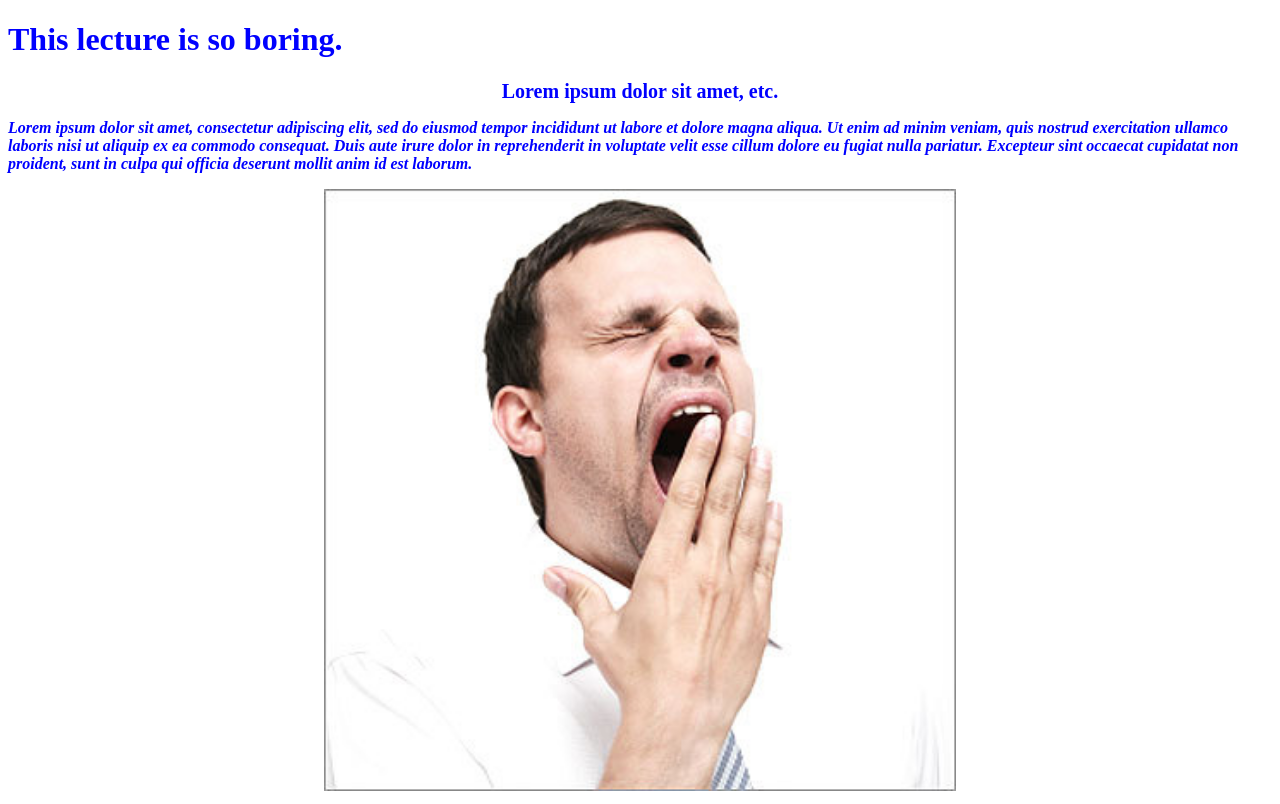
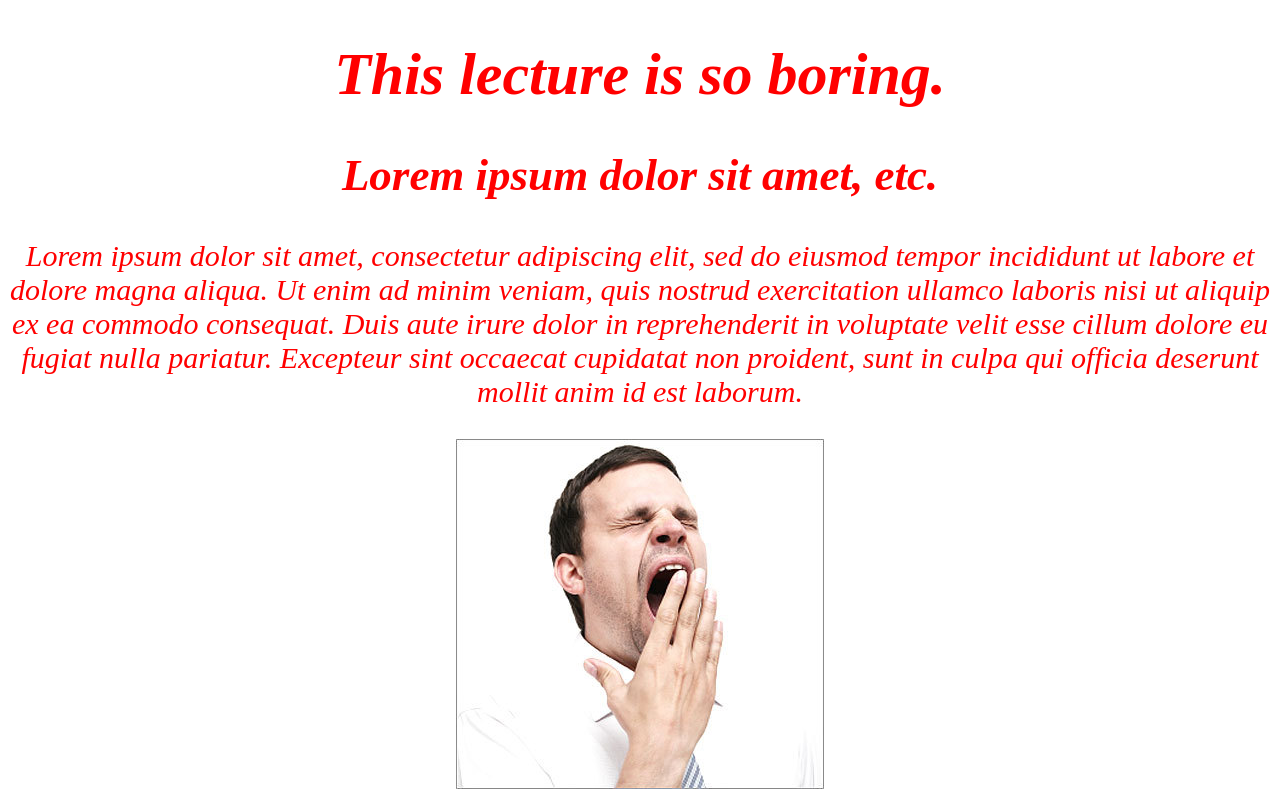
Before and after one commit to leqiangzhu/newboring, a plain HTML site: page index.html in a window 1280 px wide. Drawn offline with Linux system fonts and the light colour scheme.

Commit message:
Rewrite the boring-lecture page and remove the intro class from the elements themselves, and create a <div> with the intro class to hold the elements.

```diff
--- a/css/styles.css
+++ b/css/styles.css
@@ -20,3 +20,10 @@ img.intro{
   margin-right: auto;
   width: 50%;
 }
+
+.intro{
+  color: red;
+  text-align: center;
+  font-size: 30px;
+  font-style: italic;
+}
--- a/index.html
+++ b/index.html
@@ -4,10 +4,10 @@
     <link href="css/styles.css" rel="stylesheet" type="text/css">
     <title>Boring Lecture</title>
   </head>
-<body>
+<body><div class="intro">
   <h1>This lecture is so boring.</h1>
-    <h2 class="intro">Lorem ipsum dolor sit amet, etc.</h2>
-      <p class="intro">Lorem ipsum dolor sit amet, consectetur adipiscing elit, sed do eiusmod tempor incididunt ut labore et dolore magna aliqua. Ut enim ad minim veniam, quis nostrud exercitation ullamco laboris nisi ut aliquip ex ea commodo consequat. Duis aute irure dolor in reprehenderit in voluptate velit esse cillum dolore eu fugiat nulla pariatur. Excepteur sint occaecat cupidatat non proident, sunt in culpa qui officia deserunt mollit anim id est laborum.</p>
-      <img src="img/yawning.jpg" class="intro">
+    <h2>Lorem ipsum dolor sit amet, etc.</h2>
+      <p>Lorem ipsum dolor sit amet, consectetur adipiscing elit, sed do eiusmod tempor incididunt ut labore et dolore magna aliqua. Ut enim ad minim veniam, quis nostrud exercitation ullamco laboris nisi ut aliquip ex ea commodo consequat. Duis aute irure dolor in reprehenderit in voluptate velit esse cillum dolore eu fugiat nulla pariatur. Excepteur sint occaecat cupidatat non proident, sunt in culpa qui officia deserunt mollit anim id est laborum.</p>
+      <img src="img/yawning.jpg"></div>
 </body>
 </html>
```
